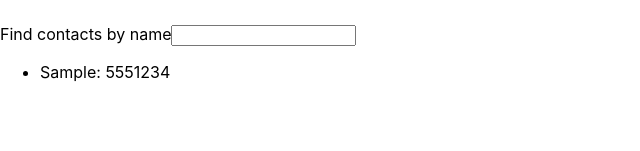
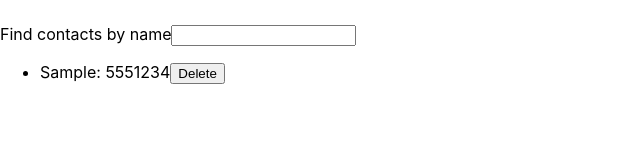
Before and after one commit to dsurdiy/goit-react-hw-02-phonebook, a React (Create React App) app: page / in a window 1280 px wide. Both pictures are taken after typing "Sample", "5551234" into the empty fields and a click on the button "Add contact". Shown: the part 149-300 px from the top of the page, without its empty margins (0-640 px from the left). Built offline with nearby package versions, Linux system fonts and the light colour scheme.

Commit message:
update ContactList and Contact components

```diff
--- a/src/components/App.jsx
+++ b/src/components/App/App.jsx
@@ -9,14 +9,25 @@ export class App extends Component {
     filter: '',
   };
 
+  formSubmitHandler = newContact => {
+    const { contacts } = this.state;
+    const normalizedNewContactsName = newContact.name.toLowerCase();
+
+    const existingСontact = contacts.find(
+      ({ name }) => name.toLowerCase() === normalizedNewContactsName
+    );
+
+    if (existingСontact) {
+      return alert(`${newContact.name} is already in contacts`);
+    }
+
+    this.setState(({ contacts }) => {
+      return { contacts: [newContact, ...contacts] };
+    });
+  };
+
   handleFilterChange = e => {
     this.setState({ filter: e.currentTarget.value });
-  };
-
-  formSubmitHandler = newContact => {
-    this.setState(({ contacts }) => ({
-      contacts: [newContact, ...contacts],
-    }));
   };
 
   getFilteredContacts = () => {
@@ -29,6 +40,12 @@ export class App extends Component {
     );
   };
 
+  deleteContact = contactId => {
+    this.setState(({ contacts }) => ({
+      contacts: contacts.filter(({ id }) => id !== contactId),
+    }));
+  };
+
   render() {
     const { filter } = this.state;
     const filteredContacts = this.getFilteredContacts();
@@ -39,7 +56,10 @@ export class App extends Component {
         <ContactForm onSubmit={this.formSubmitHandler} />
         <h2>Contacts</h2>
         <Filter value={filter} onChange={this.handleFilterChange} />
-        <ContactList contacts={filteredContacts} />
+        <ContactList
+          contacts={filteredContacts}
+          onDeleteContact={this.deleteContact}
+        />
       </div>
     );
   }
--- a/src/components/Contact/Contact.jsx
+++ b/src/components/Contact/Contact.jsx
@@ -1,14 +1,19 @@
 import PropTypes from 'prop-types';
 
-export const Contact = ({ name, number }) => {
+export const Contact = ({ id, name, number, onDeleteContact }) => {
   return (
-    <li>
+    <>
       {name}: {number}
-    </li>
+      <button type="button" onClick={() => onDeleteContact(id)}>
+        Delete
+      </button>
+    </>
   );
 };
 
 Contact.propTypes = {
+  id: PropTypes.string.isRequired,
   name: PropTypes.string.isRequired,
   number: PropTypes.string.isRequired,
+  onDeleteContact: PropTypes.func,
 };
--- a/src/components/ContactList/ContactList.jsx
+++ b/src/components/ContactList/ContactList.jsx
@@ -1,11 +1,18 @@
 import PropTypes from 'prop-types';
 import { Contact } from 'components/Contact/Contact';
 
-export const ContactList = ({ contacts }) => {
+export const ContactList = ({ contacts, onDeleteContact }) => {
   return (
     <ul>
       {contacts.map(({ id, name, number }) => (
-        <Contact key={id} name={name} number={number} />
+        <li key={id}>
+          <Contact
+            id={id}
+            name={name}
+            number={number}
+            onDeleteContact={onDeleteContact}
+          />
+        </li>
       ))}
     </ul>
   );
@@ -19,4 +26,5 @@ ContactList.propTypes = {
       id: PropTypes.string.isRequired,
     })
   ),
+  onDeleteContact: PropTypes.func,
 };
--- a/src/index.js
+++ b/src/index.js
@@ -1,6 +1,6 @@
 import React from 'react';
 import ReactDOM from 'react-dom/client';
-import { App } from 'components/App';
+import { App } from 'components/App/App';
 import './index.css';
 
 ReactDOM.createRoot(document.getElementById('root')).render(
```
